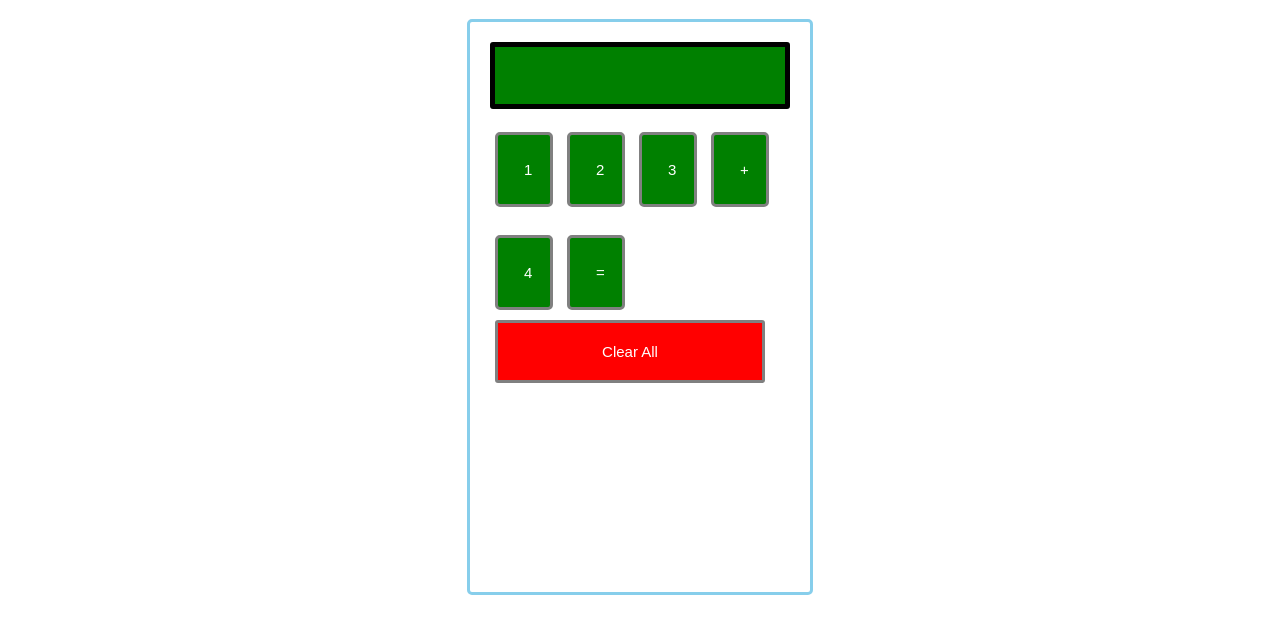
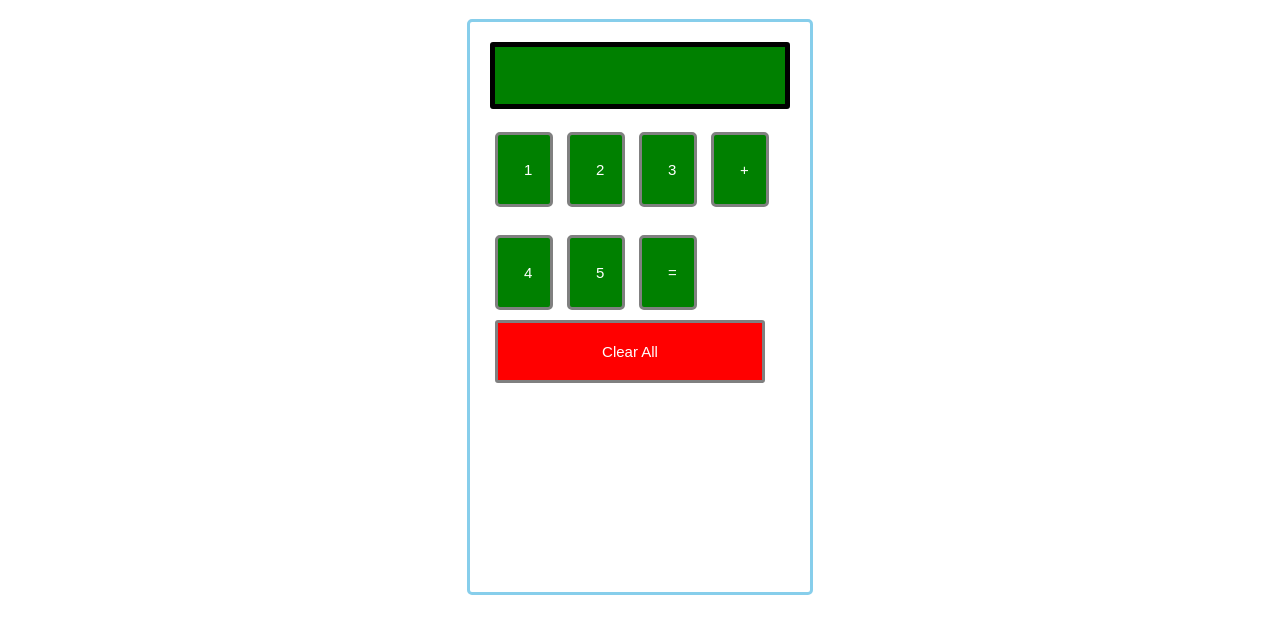
Before and after one commit to Mercuriallz/kalkulator-js, a plain HTML site: page index.html in a window 1280 px wide. Shown: the part 107-740 px from the top of the page. Drawn offline with Linux system fonts and the light colour scheme.

Commit message:
Tambah Angka 5

```diff
--- a/index.html
+++ b/index.html
@@ -25,6 +25,7 @@
             <br><br>
 
             <input type="button" value="4" onclick="addToDisplay('4')">  <!-- nah ini versi rapih nya ketimbang kita pake yg atas, karena ini diambil dari file script.js-->
+            <input type="button" value="5" onclick="addToDisplay('5')">
 
             <!--nah ini tombol buat kalkulasi -->
             <!-- Mas jelasin satu satu yaa -->
```
